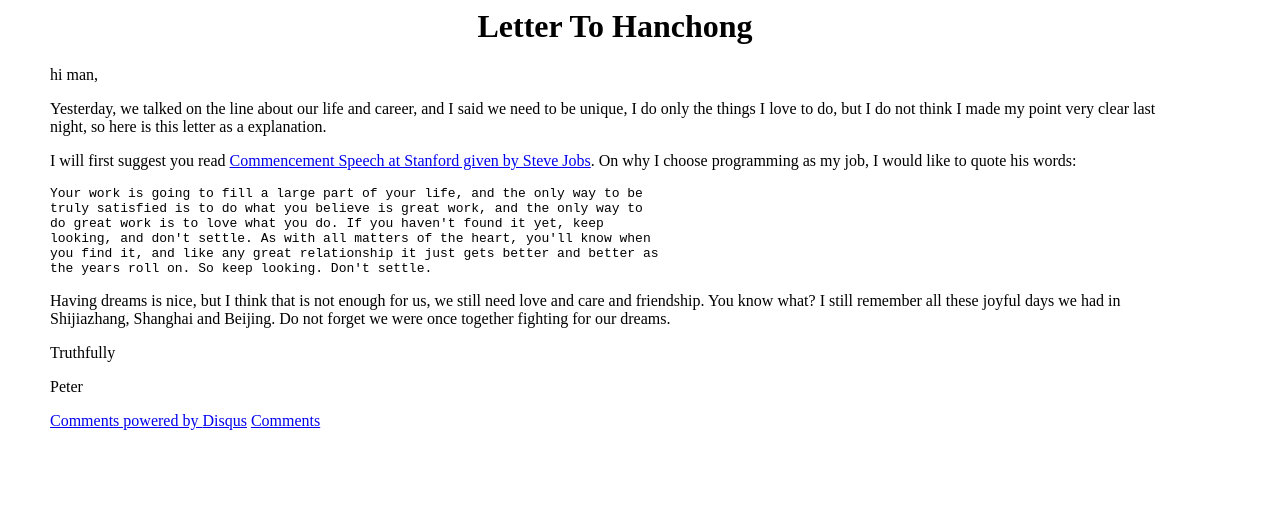
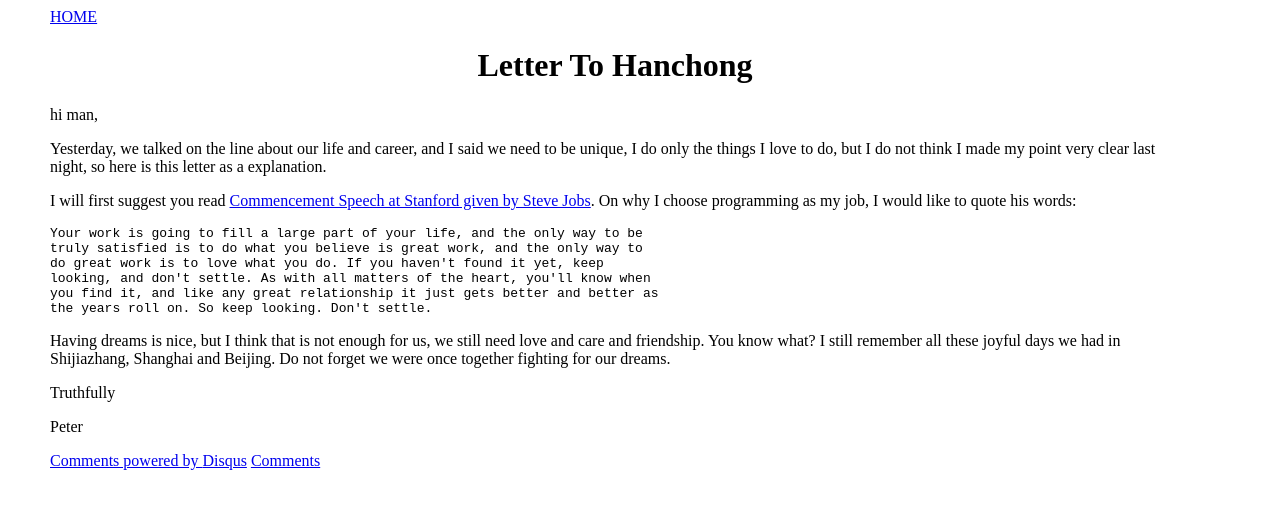
Before and after one commit to happypeter/happypeter.github.com, a Jekyll site: the page built from _posts/2010-8-26-letter-to-Hanchong.md, in a window 1280 px wide. Shown: the top 509 px of the page. Built offline with Jekyll 4.4.1, drawn with Linux system fonts in a browser that asks for light colours; Markdown is read by kramdown in place of the engine named in the settings; comment, search, counter and statistics services are not loaded.

Commit message:
add link back to post.html

```diff
--- a/_layouts/post.html
+++ b/_layouts/post.html
@@ -3,6 +3,7 @@
 <link rel="stylesheet" type="text/css" href="./css/peter.css" />
 <title>PeterCorner</title>
 </head>
+<a href="index.html">HOME</a>
 <h1 style="text-align:center">{{ page.title }}</h1>
 {{ content }}
 
```
